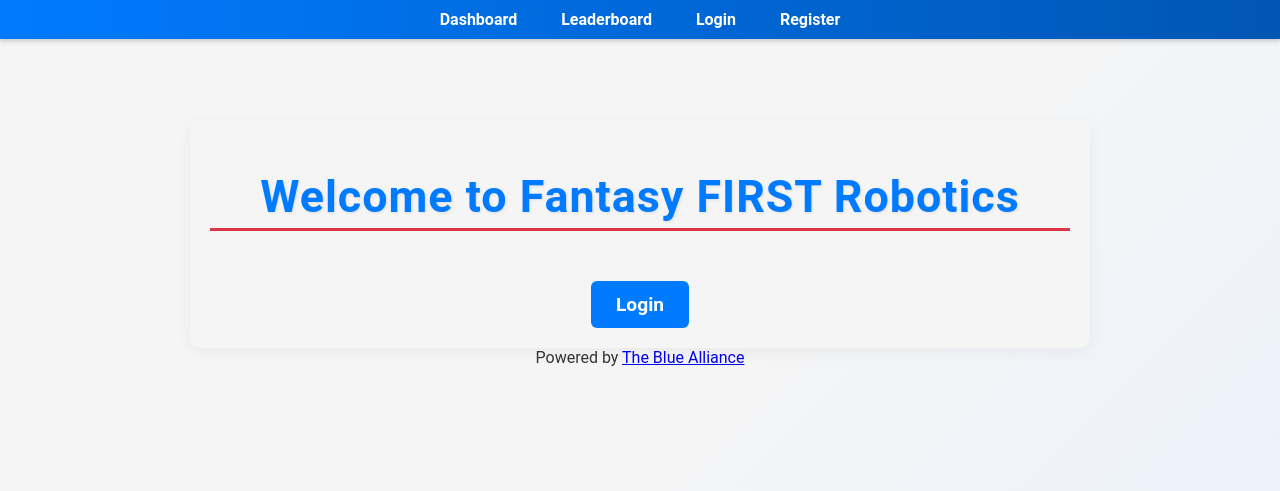
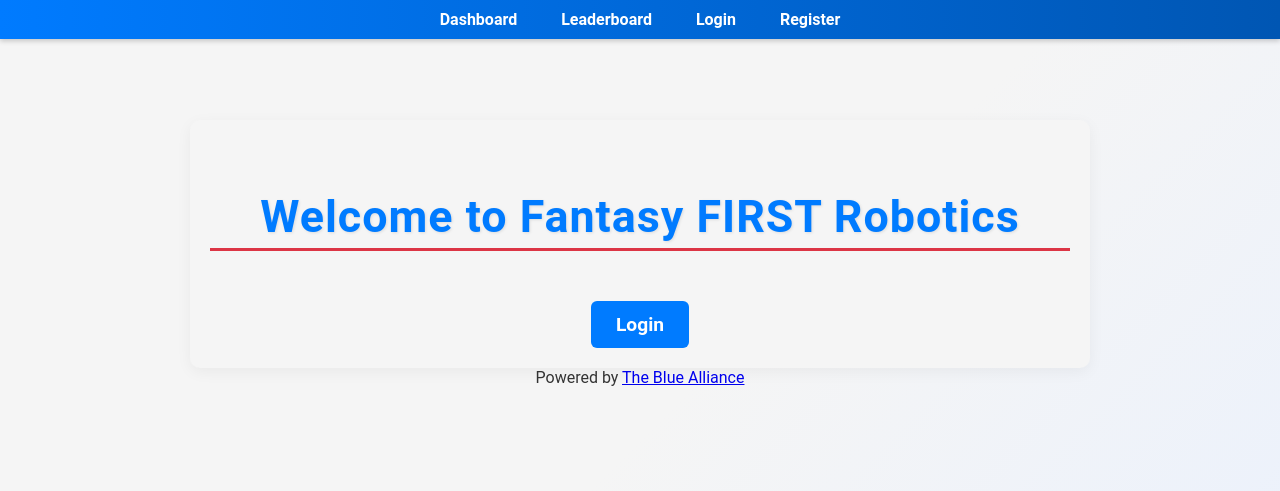
Before and after one commit to Steven5712/frc-fantasy, a Flask app: page / in a window 1280 px wide. Shown: the top 491 px of the page. Run offline with Flask 3, Linux system fonts and the light colour scheme.

Commit message:
support if no scheduled time, added padding of header

```diff
--- a/static/css/base.css
+++ b/static/css/base.css
@@ -26,7 +26,7 @@
 }
 
 h1 {
-    padding-top: 30px;
+    padding-top: 50px;
     font-size: 2.5em;
     letter-spacing: 1px;
     text-align: center;
--- a/utils.py
+++ b/utils.py
@@ -10,6 +10,10 @@
 CURRENT_EVENT = '2025mimtp'
 
 def lock_predictions(match, minutes_before=10):
+
+    if match.scheduled_time is None:
+        return False
+
     """Check if predictions should be locked based on scheduled time."""
     current_time = datetime.utcnow().timestamp()
     lock_time = match.scheduled_time - (minutes_before * 60)
```
